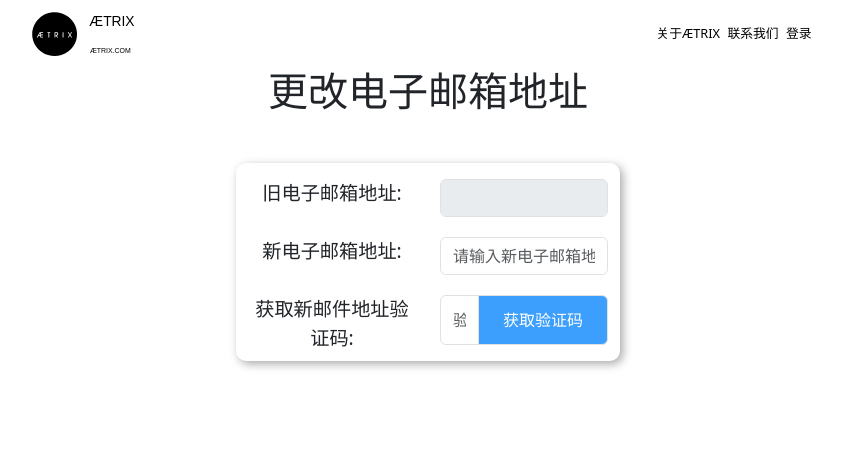
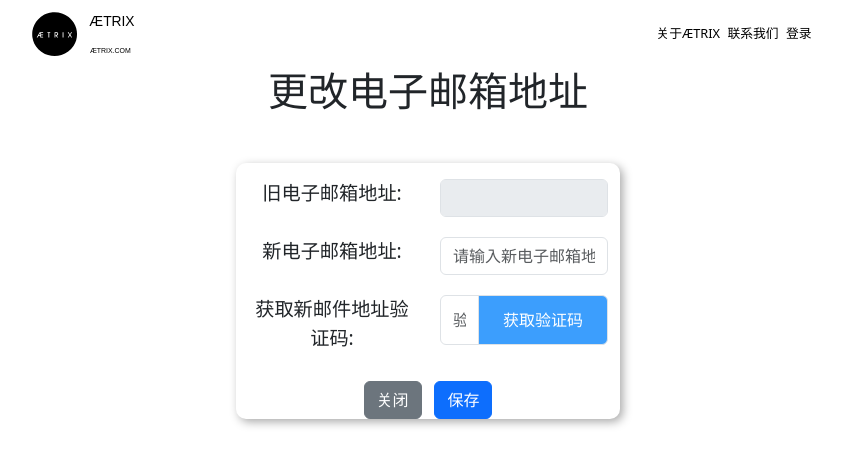
Before and after one commit to JeseKi/Aetrix_test, a React (Create React App) app in the folder matrix/: page /users/changemail in a window 1280 px wide. Shown: the top 466 px of the page, without its empty margins (212-1053 px from the left). Built offline with nearby package versions, Linux system fonts and the light colour scheme.

Commit message:
完成了更改邮箱地址的功能

```diff
--- a/matrix/src/mainPages/user/changeInfor/changeMail.js
+++ b/matrix/src/mainPages/user/changeInfor/changeMail.js
@@ -1,5 +1,6 @@
 import React , { useState } from "react";
-import { Col, Container, Form, Row , InputGroup, Button } from "react-bootstrap";
+import { useNavigate } from "react-router-dom";
+import { Col, Container, Form, Row , InputGroup, Button , Modal} from "react-bootstrap";
 
 import "./changeMail.css";
 export default function ChangeMail() {
@@ -8,6 +9,7 @@ export default function ChangeMail() {
     const [timer, setTimer] = useState(60);  // 倒计时计数器
     const [sending, setSending] = useState(false);  // 是否正在发送验证码
     const [code, setCode] = useState("");  // 验证码
+    const navigate = useNavigate();
 
     // 发送验证码的函数
     const sendVerificationCode = () => {
@@ -15,7 +17,7 @@ export default function ChangeMail() {
 
         // 开始发送验证码
         setSending(true);
-        fetch('http://localhost:8000/send-code/', {
+        fetch('http://127.0.0.1:8000/send-code/', {
             method: 'POST',
             headers: {
                 'Content-Type': 'application/json'
@@ -44,9 +46,34 @@ export default function ChangeMail() {
         });
     };
 
+    const clickChangeEmail = () => {
+        if (code === "") {
+            alert("请输入验证码");
+            return;
+        }
+        fetch('http://127.0.0.1:8000/users/update/email', {
+            method: 'POST',
+            headers: {
+                'Content-Type': 'application/json'
+            },
+            body: JSON.stringify({ email: newEmail, code: code })
+        })
+        .then(response => response.json())
+        .then(data => {
+            console.log('Email changed:', data);
+            alert("电子邮箱地址已更改。");
+            localStorage.setItem("email", newEmail);
+            navigate(-1);
+         })
+        .catch((error) => {
+            console.error('Error:', error);
+            alert("验证码错误或已过期，请重新获取验证码。");
+         });
+    };
+
     return (
         <Container className="changeMailContainer">
-            <h1>更改电子邮箱地址</h1>
+        <h1>更改电子邮箱地址</h1>
             <Container className="changeMailForm">
                 <Form>
                     <Row>
@@ -90,6 +117,14 @@ export default function ChangeMail() {
                         </Col>
                     </Row>
                 </Form>
+                <div style={{marginTop: "20px"}}>
+                    <Button variant="secondary" onClick={() => navigate(-1)}>
+                        关闭
+                    </Button>
+                    <Button variant="primary" className="buttonMargin" onClick={clickChangeEmail}>
+                        保存
+                    </Button>
+                </div>
             </Container>
         </Container>
     )
--- a/matrix/src/mainPages/user/signup/signup.js
+++ b/matrix/src/mainPages/user/signup/signup.js
@@ -21,7 +21,7 @@ export default function SignUp () {
 
         // 开始发送验证码
         setSending(true);
-        fetch('http://localhost:8000/send-code/', {
+        fetch('http://127.0.0.1:8000/send-code/', {
             method: 'POST',
             headers: {
                 'Content-Type': 'application/json'
@@ -71,7 +71,7 @@ export default function SignUp () {
         }
 
         // 发送POST请求到后端
-        fetch('http://localhost:8000/users/crud/create', {
+        fetch('http://127.0.0.1:8000/users/crud/create', {
             method: 'POST',
             headers: {
                 'Content-Type': 'application/json'
--- a/matrix/src/mainPages/user/user.js
+++ b/matrix/src/mainPages/user/user.js
@@ -1,6 +1,6 @@
 import React, { useEffect, useState } from "react";
 import {Routes , Route , useNavigate , useParams } from "react-router-dom"
-import { Button, Col, Container, Form, InputGroup, Modal, Nav, Row } from "react-bootstrap";
+import { Button, Col, Container, Form, InputGroup, Modal, Row } from "react-bootstrap";
 
 import AetrixNavBar from "../navbar";
 import Login from "./login/login";
@@ -167,7 +167,7 @@ function UserInfor() {
                                             type="email"
                                             value={email}
                                             onChange={e => setEmail(e.target.value)}
-                                            readOnly
+                                            disabled
                                             autoFocus
                                         />
                                     <Button onClick={() => navigate('../changemail')}>
@@ -187,7 +187,7 @@ function UserInfor() {
                     </Col>
                 </Row>
                 <Modal.Footer>
-                    <Button variant="secondary">
+                    <Button variant="secondary" onClick={() => navigate(-2)}>
                         关闭
                     </Button>
                     <Button variant="primary" className="buttonMargin" onClick={updateInfor}>
```
